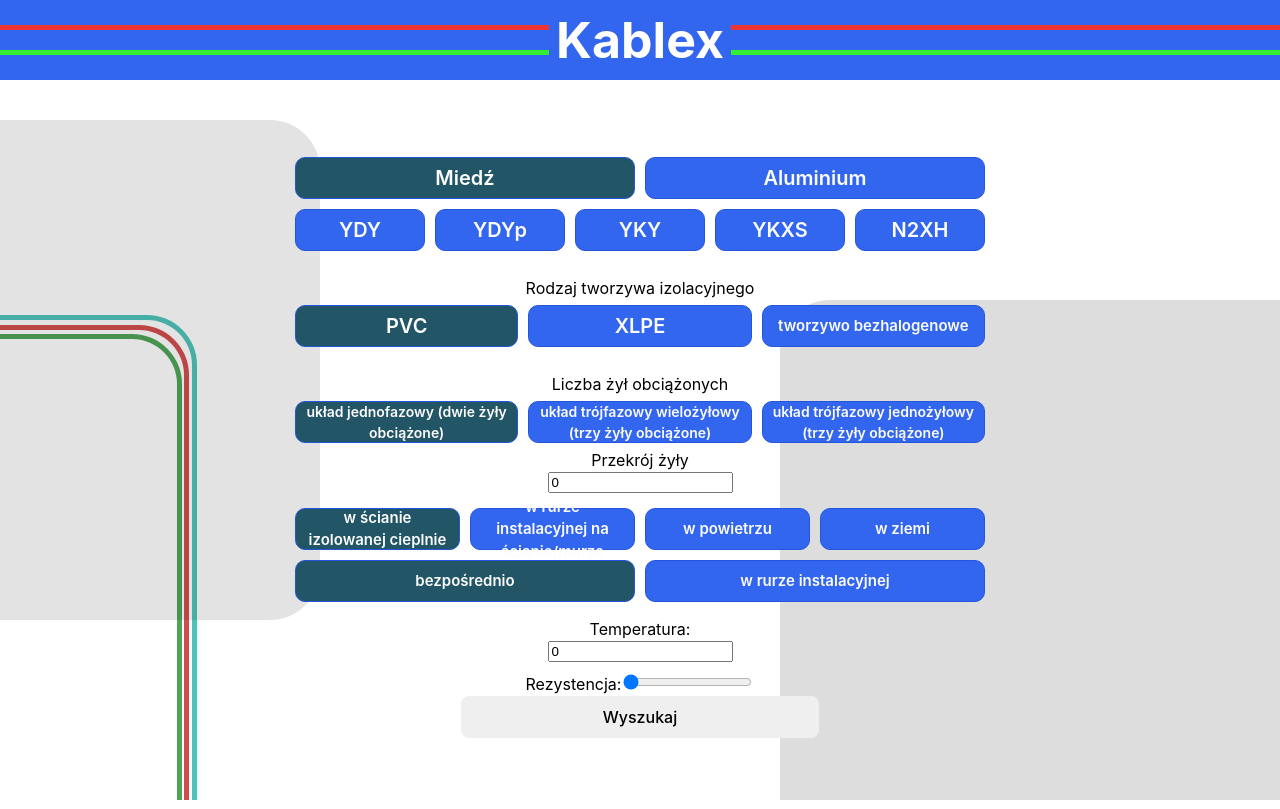
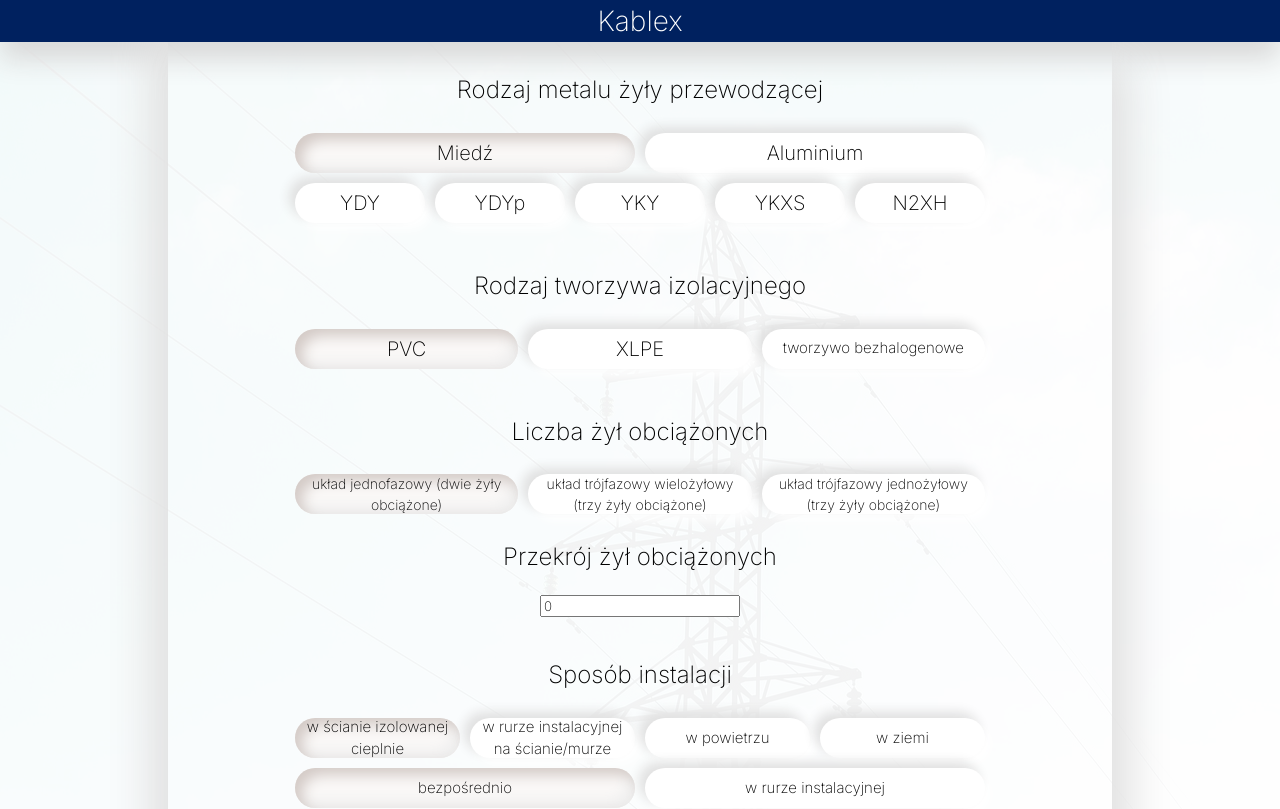
Before and after one commit to m60mor/hackaton-frontend, a React (Vite) app: page / in a window 1280 px wide. Shown: the top 809 px of the page. Built offline with nearby package versions, Linux system fonts and the light colour scheme.

Commit message:
everything

```diff
--- a/index.html
+++ b/index.html
@@ -1,9 +1,15 @@
-<!doctype html>
+<!DOCTYPE html>
 <html lang="en">
   <head>
     <meta charset="UTF-8" />
     <!-- <link rel="icon" type="image/svg+xml" href="/vite.svg" /> -->
     <meta name="viewport" content="width=device-width, initial-scale=1.0" />
+    <link rel="preconnect" href="https://fonts.googleapis.com" />
+    <link rel="preconnect" href="https://fonts.gstatic.com" crossorigin />
+    <link
+      href="https://fonts.googleapis.com/css2?family=Inter:wght@200&display=swap"
+      rel="stylesheet"
+    />
     <title>hackaton</title>
   </head>
   <body>
--- a/src/components/Instalacja/Instalacja.tsx
+++ b/src/components/Instalacja/Instalacja.tsx
@@ -21,7 +21,8 @@ export default function Instalacja({
         handleDataChange(kod[indexMiejsca][+event.target.value], 4);
     };
   return (
-    <>
+    <div className='form-major'>
+      <h2>Sposób instalacji</h2>
     <div className="form-minor">
 
         {miejsca.map((typ, index) => (
@@ -41,6 +42,6 @@ export default function Instalacja({
             </div>
         ))}
     </div>
-    </>
+    </div>
   )
 }
--- a/src/components/Izolacja/Izolacja.tsx
+++ b/src/components/Izolacja/Izolacja.tsx
@@ -15,7 +15,7 @@ export default function Izolacja({
 
     return (
         <div className="form-major">
-            <div>Rodzaj tworzywa izolacyjnego</div>
+          <h2>Rodzaj tworzywa izolacyjnego</h2>
             <div className="form-minor">
                 {typy.map((typ, index) => (
                     <div className="radio" key={index}>
--- a/src/components/Rezystencja/Rezystencja.tsx
+++ b/src/components/Rezystencja/Rezystencja.tsx
@@ -5,7 +5,7 @@ interface Iprops {
 export default function Rezystencja({
   handleDataChange
 }: Iprops): ReactElement {
-  const [rezystencja, setRezystencja] = useState<number>(0);
+  const [rezystencja, setRezystencja] = useState<number>(1);
 
   function handleRezystencjaChange(event: ChangeEvent<HTMLInputElement>): void {
     setRezystencja(Number(event.target.value));
@@ -14,7 +14,8 @@ export default function Rezystencja({
 
   return (
     <div>
-      <label htmlFor="form-resistation">Rezystencja:</label>
+      <h2>Rezystywność cieplna gruntu w jednostce K*m/W</h2>
+      {/* <label htmlFor="form-resistation">Rezystencja:</label> */}
       <input type="range" min={0.5} max={3} step={.05} id="przekrój" value={rezystencja} onChange={handleRezystencjaChange} />
     </div>
   );
--- a/src/components/RodzajMetalu/RodzajMetalu.tsx
+++ b/src/components/RodzajMetalu/RodzajMetalu.tsx
@@ -21,6 +21,7 @@ export default function RodzajMetalu({
     };
   return (
     <div className='form-major'>
+      <h2>Rodzaj metalu żyły przewodzącej</h2>
       <div className='form-minor'>
         <div className="radio">
           <label>
--- a/src/components/Temperatura/Temperatura.tsx
+++ b/src/components/Temperatura/Temperatura.tsx
@@ -14,7 +14,8 @@ export default function Temperatura({
 
   return (
     <div className='form-major'>
-      <label htmlFor="przekrój">Temperatura:</label>
+      <h2>Temperatura otoczenia</h2>
+      {/* <label htmlFor="przekrój">Temperatura:</label> */}
       <input type="number" id="przekrój" value={temperatura} onChange={handleTemperaturaChange} />
     </div>
   );
--- a/src/components/header/Header.scss
+++ b/src/components/header/Header.scss
@@ -1,24 +1,17 @@
 .header {
-    background: #36E;
-    display: flex;
-    justify-content: center;
-    align-items: center;
-    width: 100%;
-    height: 80px;
-}
-
-.header-logo {
+    background: #00215f;
     flex: 1;
-    font-size: 50px;
+    font-size: 28px;
     font-weight: 700;
     text-shadow: 1px;
     color: white;
     text-align: center;
+    box-shadow: 0px 17px 28px #d8d8d8;
 }
 
-.header-cable {
-    flex: 3;
-    height: 20px;
-    border-top: 5px solid #E33;
-    border-bottom: 5px solid #3E3;
-}
+// .header-cable {
+//     flex: 3;
+//     height: 20px;
+//     border-top: 5px solid #E33;
+//     border-bottom: 5px solid #3E3;
+// }
--- a/src/components/header/Header.tsx
+++ b/src/components/header/Header.tsx
@@ -1,4 +1,4 @@
-import './Header.css';
+import './Header.scss';
 
 export default function Header() {
     return (
--- a/src/components/Żyły/Żyły.tsx
+++ b/src/components/Żyły/Żyły.tsx
@@ -22,7 +22,7 @@ export default function Żyły({
 
   return (
     <div className='form-major form-strands'>
-    <div>Liczba żył obciążonych</div>
+    <h2>Liczba żył obciążonych</h2>
     <div className='form-minor'>
       {żyły.map((typ, index) => (
           <div className="radio" key={index}>
@@ -37,7 +37,7 @@ export default function Żyły({
           </div>
       ))}
     </div>
-    <div>Przekrój żyły</div>
+    <h2>Przekrój żył obciążonych</h2>
     <label htmlFor="przekrój"></label>
     <input type="number" id='przekrój' value={przekrój} onChange={handleTextareaChange}/>
 </div>
--- a/src/pages/homepage/Homepage.scss
+++ b/src/pages/homepage/Homepage.scss
@@ -3,88 +3,108 @@
     justify-content: center;
     align-items: center;
     width: 100%;
+    min-height: 100%;
+    overflow-y: auto;
+    position: relative;
+}
+.main::before {
+    content: "";
+    position: absolute;
+    top: 0; left: 0;
+    background-image: url("/src/assets/power-lines-1868352_1920.jpg");
+    filter: opacity(0.05);
+    width: 100%;
     height: 100%;
-    overflow-y: auto;
+    z-index: -1;
 }
-
+* {
+    font-family: 'Inter', sans-serif;
+}
 form {
     display: flex;
     flex-direction: column;
     align-items: center;
-    width: 70%;
+    width: max(min-content,70%);
+    padding-inline: 7rem;
+    box-shadow:  19px 19px 41px #e2e2e2,
+    -19px -19px 41px #e2e2e2;
 }
 
-.decor-cable1 {
-    position: absolute;
-    z-index: -1;
-    bottom: 0;
-    left: 0;
-    width: 15%;
-    height: 60%;
-    border-top: 5px solid rgba(0, 170, 154, 0.7);
-    border-right: 5px solid rgba(0, 170, 154, 0.7);
-    border-radius: 0 50px 0;
-  }
-.decor-cable2 {
-    position: absolute;
-    bottom: 0;
-    left: 0;
-    width: 96%;
-    height: 98%;
-    border-top: 5px solid rgba(190, 0, 0, 0.7);
-    border-right: 5px solid rgba(190, 0, 0, 0.7);
-    border-radius: 0 50px 0;
-}
-.decor-cable3 {
-    position: absolute;
-    bottom: 0;
-    left: 0;
-    width: 96%;
-    height: 98%;
-    border-top: 5px solid rgba(0, 126, 17, 0.7);
-    border-right: 5px solid rgba(0, 126, 17, 0.7);
-    border-radius: 0 50px 0;
-}
+// .decor-cable1 {
+//     position: absolute;
+//     z-index: -1;
+//     bottom: 0;
+//     left: 0;
+//     width: 15%;
+//     height: 60%;
+//     border-top: 5px solid rgba(0, 170, 154, 0.7);
+//     border-right: 5px solid rgba(0, 170, 154, 0.7);
+//     border-radius: 0 50px 0;
+//   }
+// .decor-cable2 {
+//     position: absolute;
+//     bottom: 0;
+//     left: 0;
+//     width: 96%;
+//     height: 98%;
+//     border-top: 5px solid rgba(190, 0, 0, 0.7);
+//     border-right: 5px solid rgba(190, 0, 0, 0.7);
+//     border-radius: 0 50px 0;
+// }
+// .decor-cable3 {
+//     position: absolute;
+//     bottom: 0;
+//     left: 0;
+//     width: 96%;
+//     height: 98%;
+//     border-top: 5px solid rgba(0, 126, 17, 0.7);
+//     border-right: 5px solid rgba(0, 126, 17, 0.7);
+//     border-radius: 0 50px 0;
+// }
 
-.decor-rect1 {
-    background: rgba(30, 30, 30, 0.12);
-    position: absolute;
-    z-index: -1;
-    top: 15%;
-    left: 0;
-    width: 25%;
-    height: 500px;
-    border-radius: 0 50px 50px 0;
-}
+// .decor-rect1 {
+//     background: rgba(30, 30, 30, 0.12);
+//     position: absolute;
+//     z-index: -1;
+//     top: 15%;
+//     left: 0;
+//     width: 25%;
+//     height: 500px;
+//     border-radius: 0 50px 50px 0;
+// }
 
-.decor-rect2 {
-    background: rgba(30, 30, 30, 0.15);
-    position: absolute;
-    z-index: -1;
-    bottom: 0;
-    right: 0;
-    width: 500px;
-    height: 500px;
-    border-radius: 50px 0 0 0;
-}
+// .decor-rect2 {
+//     background: rgba(30, 30, 30, 0.15);
+//     position: absolute;
+//     z-index: -1;
+//     bottom: 0;
+//     right: 0;
+//     width: 500px;
+//     height: 500px;
+//     border-radius: 50px 0 0 0;
+// }
 
 .radio {
     flex: 1;
     margin: 5px;
     position: relative;
-    background: #36E;
+    // background: #36E;
     width: 80px;
     height: 40px;
     padding: 0 10px 0 10px;
-    border: 1px solid #2555DD;
-    border-radius: 10px;
+    border-radius: 50px;
+    background: #ffffff;
+    border-radius: 50px;
+    background: #ffffff;
+    box-shadow:  -6px -6px 12px #e0e0e0,
+                 6px 6px 12px #ffffff;
     label {
         display: flex;
         justify-content: center;
         align-items: center;
         width: 100%;
         height: 100%;
-        color: #fcfcfc;
+        color: black;
         font-size: 20px;
         font-weight: 600;
     }
@@ -96,7 +116,10 @@ form {
         margin: 0;
     }
     &:has(input:checked) {
-        background: #256;
+        background: #faf8f7;
+        // background: #ff5c0008;
+        box-shadow: inset 7px 7px 14px #d3cac6,
+                    inset -7px -7px 14px #eeeeee;
     }
 }
 
```
Also changed, not shown: src/assets/power-lines-1868352_1920.jpg (added).
